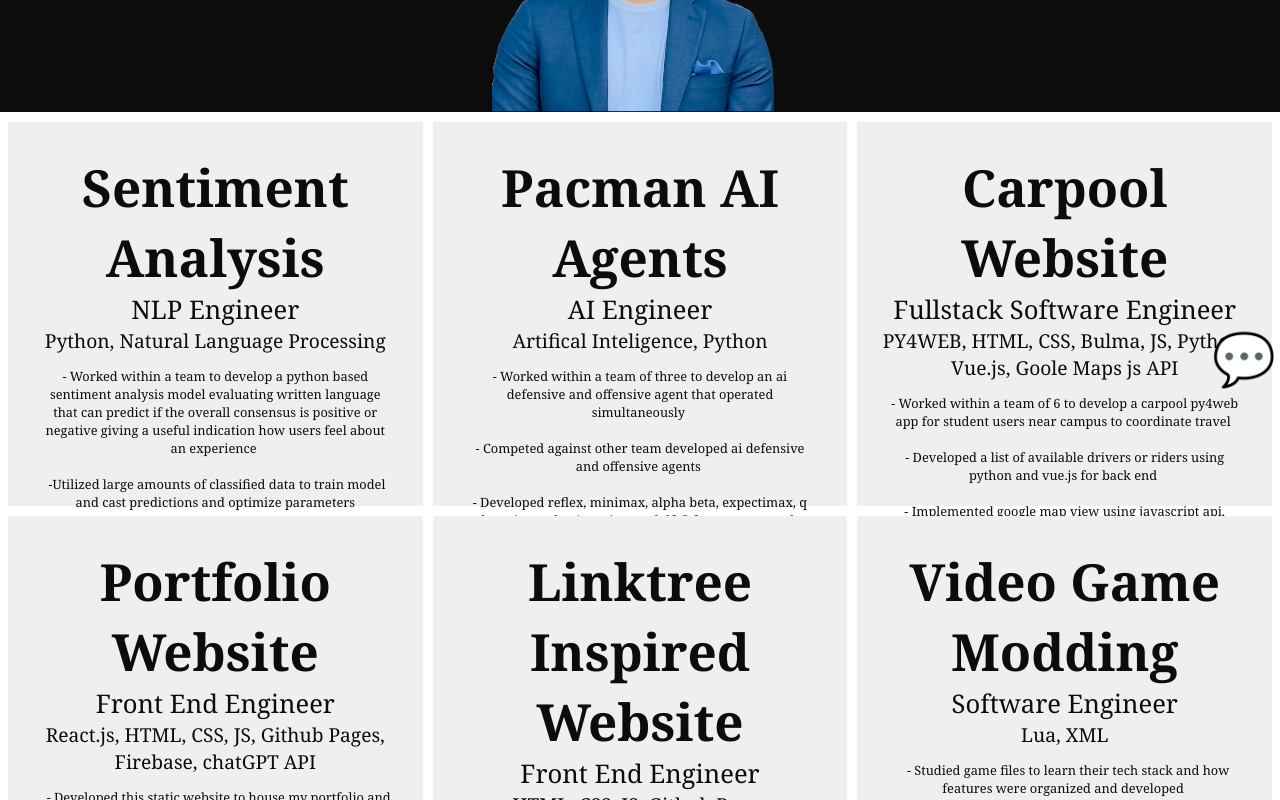
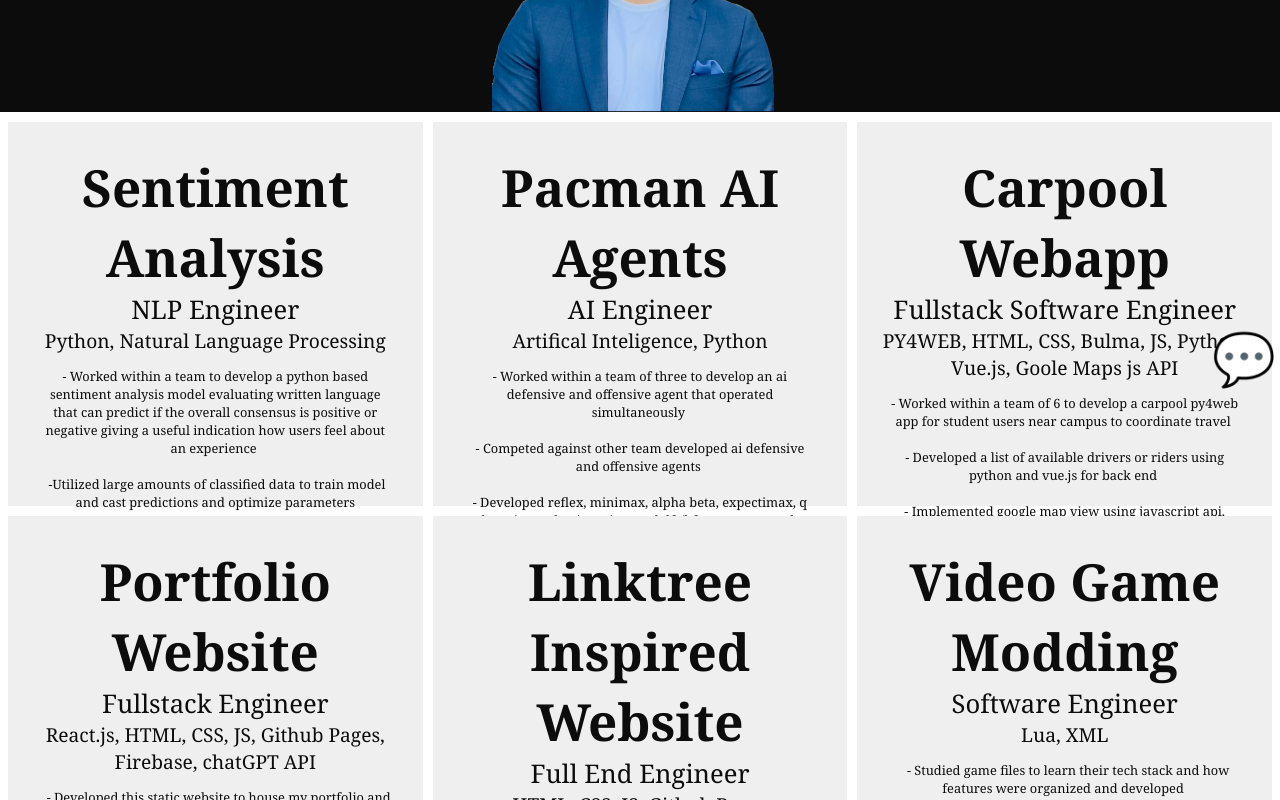
Before and after one commit to PoxiiPro/NathanYuan.com, a React (Create React App) app in the folder portfolio-app/: page / in a window 1280 px wide. Shown: the part 400-1200 px from the top of the page. Built offline with nearby package versions, Linux system fonts and the light colour scheme.

Commit message:
some project text updates

```diff
--- a/portfolio-app/src/data-files/project-data.js
+++ b/portfolio-app/src/data-files/project-data.js
@@ -9,15 +9,15 @@ export const dataP = [
   desc:
   "- Worked within a team of three to develop an ai defensive and offensive agent that operated simultaneously \n\n- Competed against other team developed ai defensive and offensive agents \n\n- Developed reflex, minimax, alpha beta, expectimax, q learning, value iteration, and dfs/bfs pacman search agents by programming models/algorithms and training them"
   },
-  { name: "Carpool Website", title: "Fullstack Software Engineer", skills: "PY4WEB, HTML, CSS, Bulma, JS, Python, Vue.js, Goole Maps js API",
+  { name: "Carpool Webapp", title: "Fullstack Software Engineer", skills: "PY4WEB, HTML, CSS, Bulma, JS, Python, Vue.js, Goole Maps js API",
   desc:
 "- Worked within a team of 6 to develop a carpool py4web app for student users near campus to coordinate travel \n\n- Developed a list of available drivers or riders using python and vue.js for back end \n\n- Implemented google map view using javascript api, direct message feature, and edit profile/schedule feature"
   },
-  { name: "Portfolio Website", title: "Front End Engineer", skills: "React.js, HTML, CSS, JS, Github Pages, Firebase, chatGPT API",
+  { name: "Portfolio Website", title: "Fullstack Engineer", skills: "React.js, HTML, CSS, JS, Github Pages, Firebase, chatGPT API",
   desc:
 "  - Developed this static website to house my portfolio and learn react js \n\n- Utilized github pages to host static website \n\n- Learned the correct Google domain anme system setup to have a custom domain name for this site"
     },
-  { name: "Linktree Inspired Website", title: "Front End Engineer", skills: "HTML, CSS, JS, Github Pages",
+  { name: "Linktree Inspired Website", title: "Full End Engineer", skills: "HTML, CSS, JS, Github Pages",
   desc:
 "  - Developed a static website with a landing page that has a list of widgets which link to whatever a user wants  \n\n- Implemented a copy link to clipboard button feature that doesnt also click the widget link itself \n\n- Developed different desktop and mobile friendly views"
       },
```
